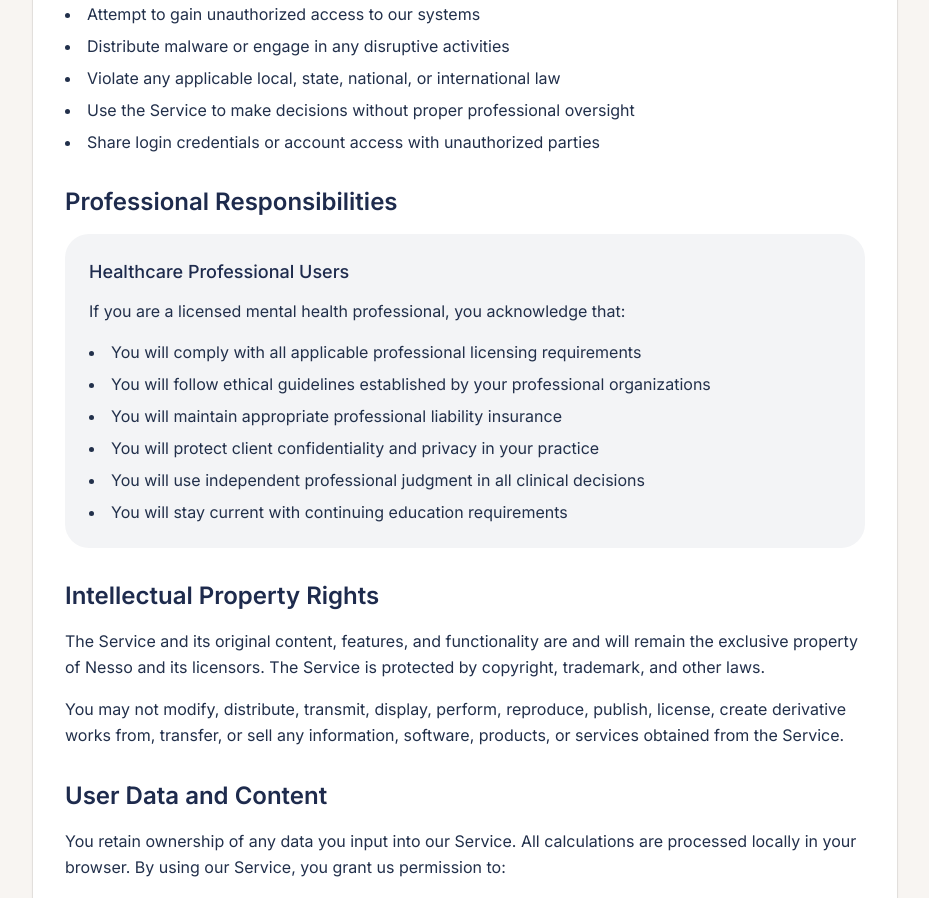
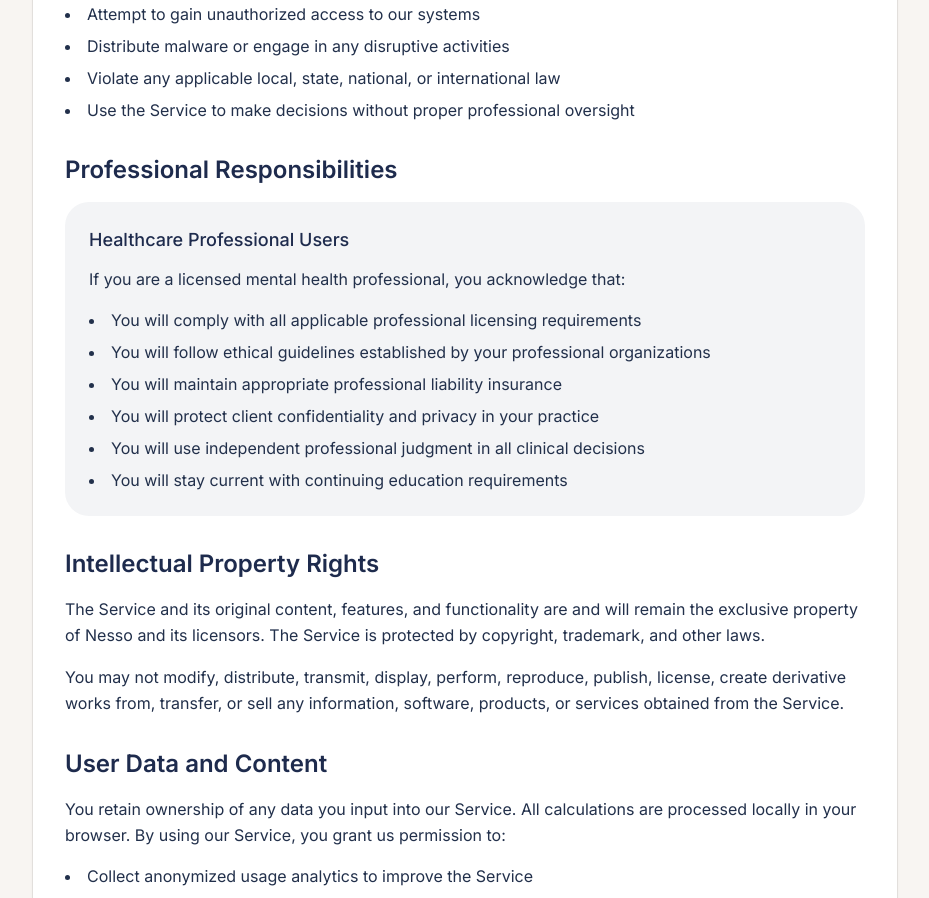
Before and after one commit to willhuman/caseload-calculator, a Next.js app: page /terms in a window 1280 px wide. Shown: the part 880-1778 px from the top of the page, without its empty margins (175-1104 px from the left). Built offline with nearby package versions, Linux system fonts and the light colour scheme.

Commit message:
fix: remove misleading login credentials reference from ToS - remove 'share login credentials' from acceptable use policy - app has no authentication system, making this statement inaccurate

```diff
--- a/src/app/terms/page.tsx
+++ b/src/app/terms/page.tsx
@@ -61,7 +61,6 @@ export default function TermsPage() {
               <li>Distribute malware or engage in any disruptive activities</li>
               <li>Violate any applicable local, state, national, or international law</li>
               <li>Use the Service to make decisions without proper professional oversight</li>
-              <li>Share login credentials or account access with unauthorized parties</li>
             </ul>
           </section>
 
```
